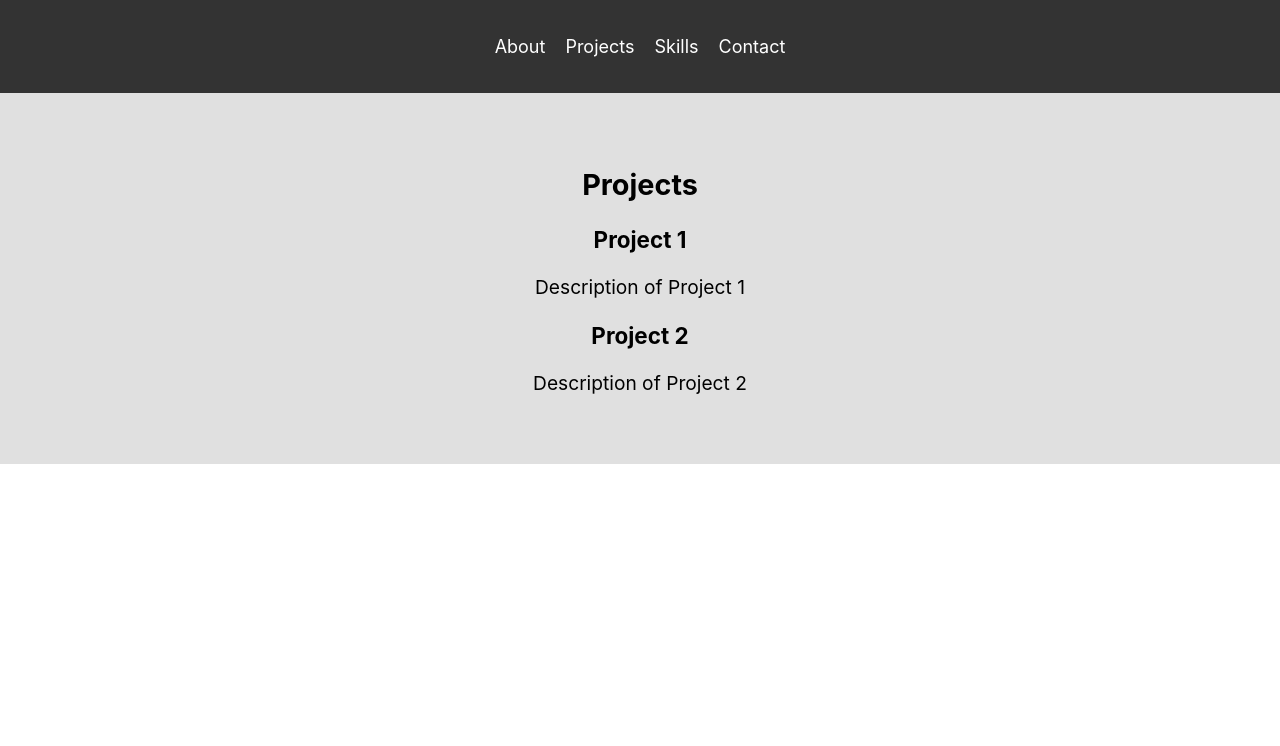
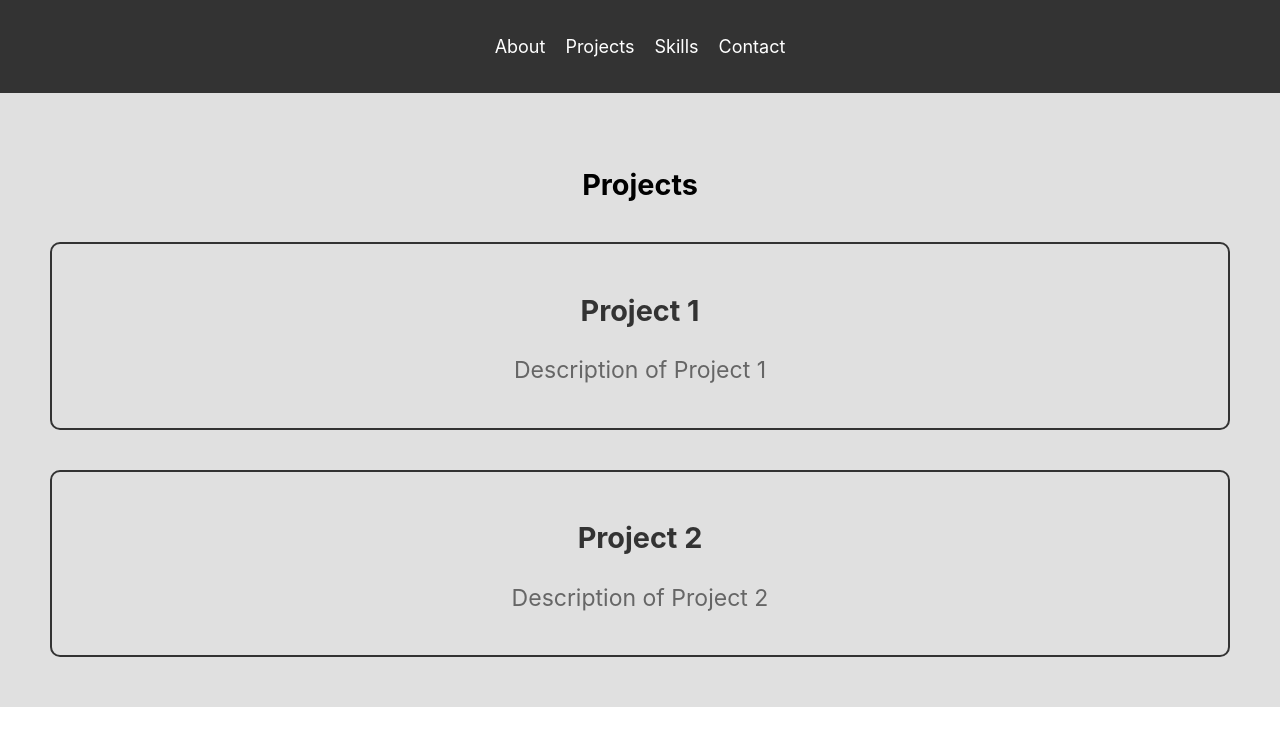
Before and after one commit to tramoonyane/my-portfolio-website, a React (Create React App) app in the folder my-portfolio/: page /projects in a window 1280 px wide. Shown: the top 746 px of the page. Built offline with nearby package versions, Linux system fonts and the light colour scheme.

Commit message:
Update Projects.css

```diff
--- a/my-portfolio/src/styles/Projects.css
+++ b/my-portfolio/src/styles/Projects.css
@@ -5,3 +5,20 @@
   text-align: center;
   font-size: 1.2em;
 }
+
+.project {
+  margin-top: 40px; /* Add space between projects */
+  border: 2px solid #333; /* Add border to projects */
+  border-radius: 10px; /* Round the corners of projects */
+  padding: 20px; /* Add padding inside projects */
+}
+
+.project h3 {
+  color: #333; /* Change color of project titles */
+  font-size: 1.5em; /* Increase font size of project titles */
+}
+
+.project p {
+  color: #666; /* Change color of project descriptions */
+  font-size: 1.2em; /* Adjust font size of project descriptions */
+}
```
